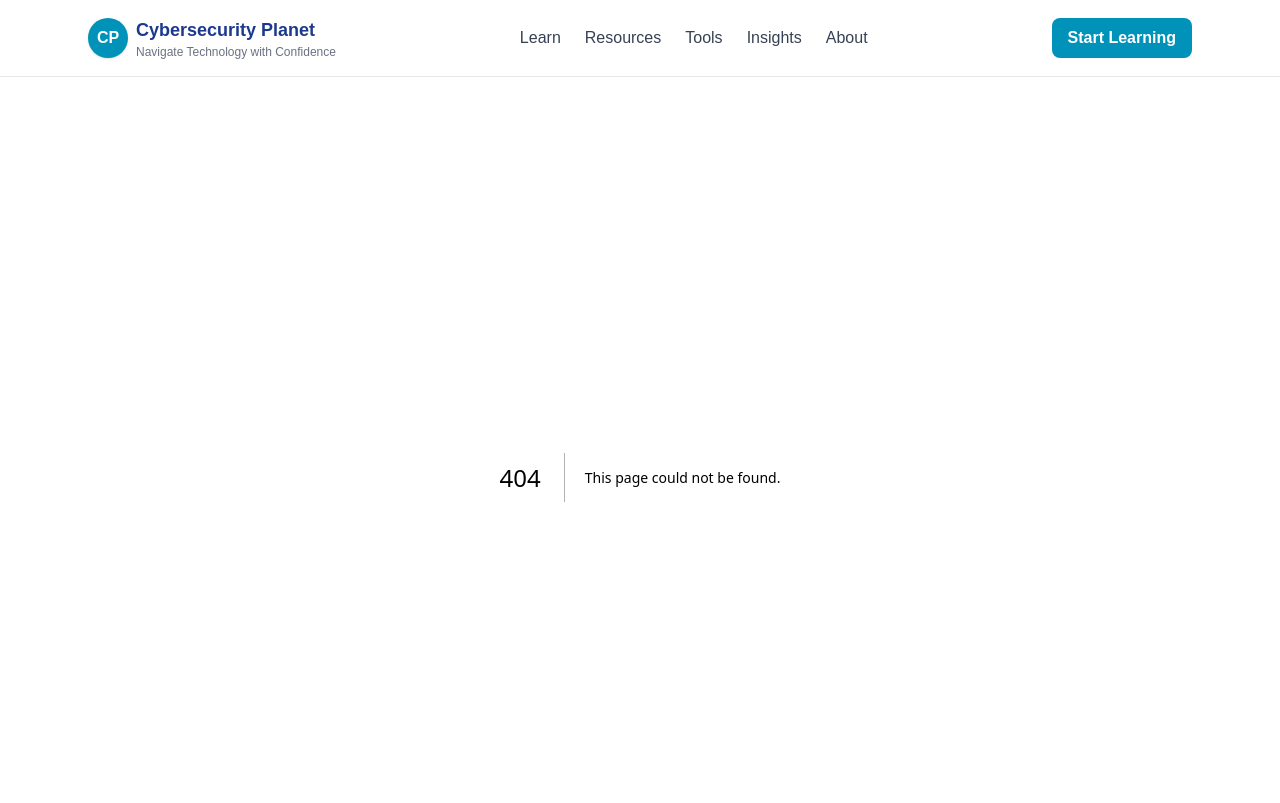
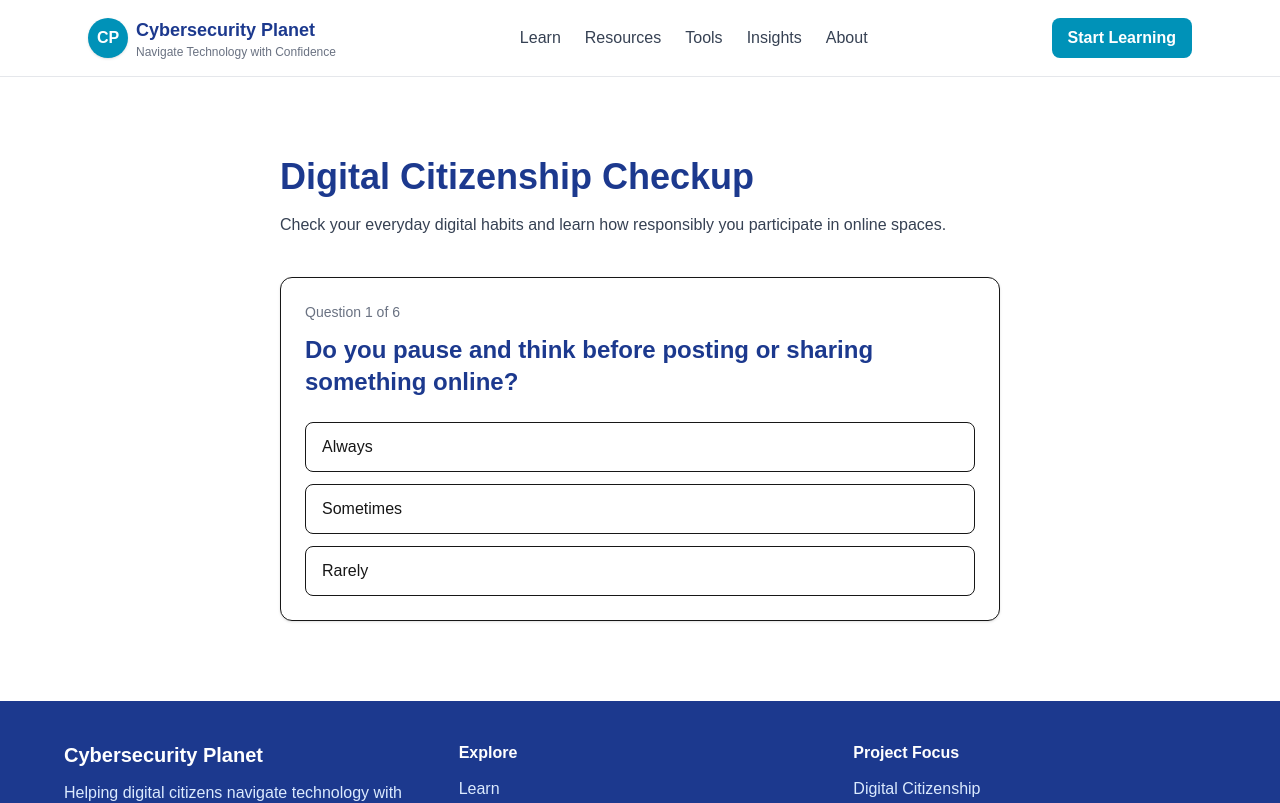
Before and after one commit to Black-widow-codes/Cybersecurity-Planet, a Next.js app: page /tools/digital-citizenship-checkup in a window 1280 px wide. Before the commit this address had no page. Shown: the top 803 px of the page. Built offline with nearby package versions, Linux system fonts and the light colour scheme.

Commit message:
Add digital citizenship checkup tool

```diff
--- /dev/null
+++ b/src/app/tools/digital-citizenship-checkup/page.tsx
@@ -0,0 +1,144 @@
+"use client";
+
+import { useState } from "react";
+
+const questions = [
+  {
+    question:
+      "Do you pause and think before posting or sharing something online?",
+    options: [
+      { label: "Always", score: 5 },
+      { label: "Sometimes", score: 3 },
+      { label: "Rarely", score: 0 },
+    ],
+  },
+  {
+    question:
+      "Do you check whether information is credible before sharing it?",
+    options: [
+      { label: "Always", score: 5 },
+      { label: "Sometimes", score: 3 },
+      { label: "Rarely", score: 0 },
+    ],
+  },
+  {
+    question:
+      "Do you review privacy settings on your apps and social media accounts?",
+    options: [
+      { label: "Always", score: 5 },
+      { label: "Sometimes", score: 3 },
+      { label: "Rarely", score: 0 },
+    ],
+  },
+  {
+    question:
+      "Do you think about how your online activity affects your digital footprint?",
+    options: [
+      { label: "Always", score: 5 },
+      { label: "Sometimes", score: 3 },
+      { label: "Rarely", score: 0 },
+    ],
+  },
+  {
+    question:
+      "Do you communicate respectfully during online disagreements?",
+    options: [
+      { label: "Always", score: 5 },
+      { label: "Sometimes", score: 3 },
+      { label: "Rarely", score: 0 },
+    ],
+  },
+  {
+    question:
+      "Do you use technology in ways that support your wellbeing and responsibilities?",
+    options: [
+      { label: "Always", score: 5 },
+      { label: "Sometimes", score: 3 },
+      { label: "Rarely", score: 0 },
+    ],
+  },
+];
+
+export default function DigitalCitizenshipCheckupPage() {
+  const [currentQuestion, setCurrentQuestion] = useState(0);
+  const [score, setScore] = useState(0);
+
+  const completed = currentQuestion === questions.length;
+  const maxScore = questions.length * 5;
+
+  function handleAnswer(value: number) {
+    setScore((currentScore) => currentScore + value);
+    setCurrentQuestion((question) => question + 1);
+  }
+
+  function getResult() {
+    if (score >= 25) {
+      return "You show strong digital citizenship habits. Keep making thoughtful, respectful, and responsible choices online.";
+    }
+
+    if (score >= 15) {
+      return "You have several good digital habits, but there are still areas where you can become a more responsible and informed digital citizen.";
+    }
+
+    return "Your digital citizenship habits could use more attention. Focus on privacy, respectful communication, responsible sharing, and checking information before trusting it.";
+  }
+
+  function resetCheckup() {
+    setCurrentQuestion(0);
+    setScore(0);
+  }
+
+  return (
+    <main className="max-w-3xl mx-auto px-6 py-20">
+      <h1 className="text-4xl font-bold text-blue-900">
+        Digital Citizenship Checkup
+      </h1>
+
+      <p className="mt-4 text-gray-700">
+        Check your everyday digital habits and learn how responsibly you
+        participate in online spaces.
+      </p>
+
+      {!completed ? (
+        <section className="mt-10 rounded-xl border bg-white p-6 shadow-sm">
+          <p className="text-sm text-gray-500">
+            Question {currentQuestion + 1} of {questions.length}
+          </p>
+
+          <h2 className="mt-3 text-2xl font-bold text-blue-900">
+            {questions[currentQuestion].question}
+          </h2>
+
+          <div className="mt-6 space-y-3">
+            {questions[currentQuestion].options.map((option) => (
+              <button
+                key={option.label}
+                type="button"
+                onClick={() => handleAnswer(option.score)}
+                className="w-full rounded-lg border px-4 py-3 text-left hover:bg-gray-50"
+              >
+                {option.label}
+              </button>
+            ))}
+          </div>
+        </section>
+      ) : (
+        <section className="mt-10 rounded-xl bg-gray-50 p-6">
+          <h2 className="text-2xl font-bold text-blue-900">
+            Digital Citizenship Score: {score} / {maxScore}
+          </h2>
+
+          <p className="mt-4 text-gray-700">{getResult()}</p>
+
+          <button
+            type="button"
+            onClick={resetCheckup}
+            className="mt-6 rounded-lg bg-cyan-600 px-5 py-3 font-semibold text-white hover:bg-cyan-700"
+          >
+            Try Again
+          </button>
+        </section>
+      )}
+    </main>
+  );
+}
--- a/src/app/tools/page.tsx
+++ b/src/app/tools/page.tsx
@@ -5,10 +5,10 @@ import Link from "next/link";
 export default function ToolsPage() {
   const availableTools = [
     {
-      title: "🔐 Password Strength Checker",
+      title: "🌐 Digital Citizenship Checkup",
       description:
-        "Test password strength and learn how to create safer passwords using cybersecurity best practices.",
-      link: "/tools/password-strength-checker",
+        "Assess your everyday digital habits and receive feedback on responsible online behaviour.",
+      link: "/tools/digital-citizenship-checkup",
     },
     {
       title: "🛡️ Digital Safety Assessment",
@@ -31,13 +31,9 @@ export default function ToolsPage() {
   ];
 
   const comingSoonTools = [
+
     {
-      title: "🌐 Digital Citizenship Checkup",
-      description:
-        "Assess your digital habits and receive a simple awareness score.",
-    },
-    {
-      title: "📰 Misinformation Evaluation Tool",
+      title: "�️ Digital Safety Assessment",
       description:
         "Evaluate online claims, headlines, and social media posts using a structured critical-thinking framework.",
     },
```
